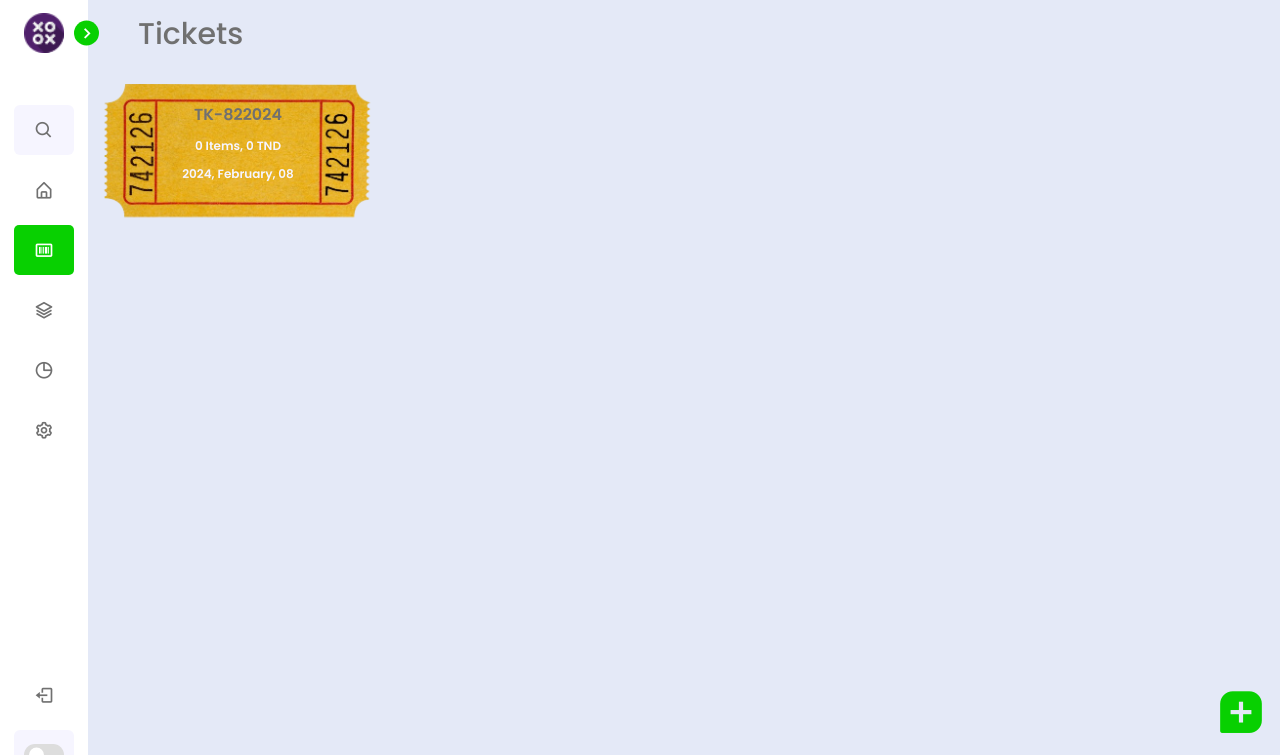
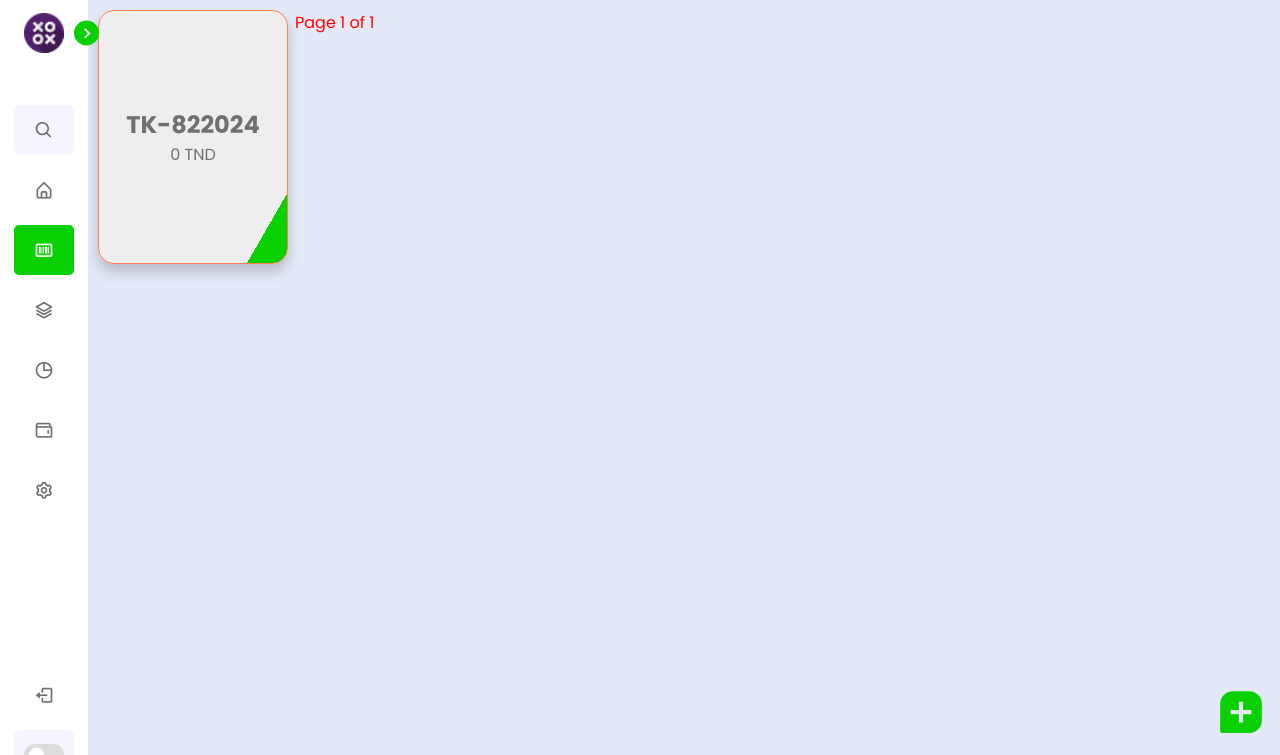
Before and after one commit to Wissemzeddini/MOYMGMT, a Flask app: page /tickets in a window 1280 px wide. Shown: the top 755 px of the page. Run offline with Flask 3, Linux system fonts and the light colour scheme; the visitor is signed in with stand-in values (Sample User, id 1); data comes from the database, SQL or seed files in the repository; both versions use the stored data as it was after the commit.

Commit message:
update template & add paginiation

```diff
--- a/Models/item.py
+++ b/Models/item.py
@@ -40,7 +40,27 @@ class Ticket:
             return rows[0][0]
         raise Exception(f"No such Ticket under this code: {self.code}")
 
-    def getAllTickets(self):
+    def getAllTickets(self, offset=0, limit=10):
+        cleanTickets = []
+        query = '''
+                SELECT t.id as ticket_id, t.createdAt as date, t.code, COUNT(i.id) as item_count, COALESCE(SUM(i.current_price), 0) as total_price
+                FROM tickets t
+                LEFT JOIN items i ON t.id = i.ticket
+                WHERE t.user = ?  -- Assuming 'user' is a column in the 'tickets' table
+                GROUP BY t.id, t.createdAt, t.code
+                ORDER BY t.id DESC LIMIT ? OFFSET ?;
+                '''
+        data = (self.user,limit, offset)
+        rows = fetchData(query,data)
+        if len(rows):
+            for row in rows:
+                date_object = datetime.strptime(row[1], "%Y-%m-%d %H:%M:%S.%f")
+                formatted_date = date_object.strftime("%Y, %B, %d")
+                cleanTickets.append((formatted_date,row[2],row[0],row[3],row[4]))
+            return cleanTickets
+        return [("There is no data to display!")]
+
+    def getAllTicketsCount(self):
         cleanTickets = []
         query = '''
                 SELECT t.id as ticket_id, t.createdAt as date, t.code, COUNT(i.id) as item_count, COALESCE(SUM(i.current_price), 0) as total_price
--- a/app.py
+++ b/app.py
@@ -7,6 +7,7 @@ import hashlib
 import time
 import json
 from datetime import datetime
+from math import ceil
 
 app = Flask(__name__)
 app.secret_key = 'moymgmt(:Gh/.>.*/{)]'
@@ -128,8 +129,28 @@ def save_expense():
 
 @app.route('/tickets')
 def tickets():
-    tk = Ticket(session.get("userId"))
-    return render_template("tickets.html",session=session,jsonObj=loadJsonFile(),tickets=tk.getAllTickets())
+    user_id = session.get("userId")
+    if not user_id:
+        return redirect(url_for('login'))  # Redirect to login if user is not authenticated
+
+    page = request.args.get('page', 1, type=int)
+    per_page = request.args.get('per_page', 10, type=int)
+    offset = (page - 1) * per_page
+
+    tk = Ticket(user_id)
+    total_tickets = len(tk.getAllTicketsCount())  # You may need a separate method to count the total tickets
+    tickets = tk.getAllTickets(offset, per_page)
+    total_pages = ceil(total_tickets / per_page)
+
+    return render_template(
+        "tickets.html",
+        session=session,
+        jsonObj=loadJsonFile(),
+        tickets=tickets,
+        page=page,
+        per_page=per_page,
+        total_pages=total_pages
+    )
 
 if __name__=="__main__":
     app.run(debug=True)
--- a/categories.json
+++ b/categories.json
@@ -6,7 +6,7 @@
       },
       {
         "name": "Foods",
-        "subcategories": ["Kaskrout", "Coffee", "Juce","Lap-lepi","Melaoui","Gazouz","Tea","Kafteji","Pizza","Other Foods"]
+        "subcategories": ["Kaskrout", "Coffee", "Juce","Lap-lepi","Melaoui","Gazouz","Tea","Kafteji","Pizza","Biscot","Rbo3 Dejaj","Water","Mekhareg","Other Foods"]
       },
       {
         "name":"Telecomication",
@@ -15,6 +15,30 @@
       {
         "name":"Transportations",
         "subcategories":["Bus","Mini-Bus","Taxi","Train","Others"]
+      },
+      {
+        "name":"Foodstuffs",
+        "subcategories":["Harissa","Yaourt","lobyia","Other"]
+      },
+      {
+        "name":"Gifts",
+        "subcategories":["Money","Tickets","Other"]
+      },
+      {
+        "name":"Cleanliness",
+        "subcategories":["Tissue Paper","Other"]
+      },
+      {
+        "name":"clothes",
+        "subcategories":["Hood","Socks"]
+      },
+      {
+        "name":"Meats",
+        "subcategories":["Chicken","Sheep","Others"]
+      },
+      {
+        "name":"None Types",
+        "subcategories":["Hair cut"]
       }
     ]
 
--- a/static/css/style.css
+++ b/static/css/style.css
@@ -452,30 +452,67 @@ body.dark .home .text{
     cursor: pointer;
     transition: 2s;
   }
-  .ticket-container {
+  .flip-card-container{
     display: grid;
     grid-template-columns: repeat(auto-fill, minmax(20%, 1fr));
-    gap: 1px;
-    margin-left: 10px;
-    margin-top: 15px;
+    margin-left: 15px;
+    margin-top: 10px;
   }
-  .ticket-card{
-    width: 300px;
-    height: 140px;
-    background-image: url('../images/ticket2.png');
-    background-size: cover;
-    background-position: center;
+  .flip-card {
+    background-color: transparent;
+    width: 190px;
+    height: 254px;
+    perspective: 1000px;
+    font-family: sans-serif;
     margin-bottom: 5px;
-    color: var(--text-color-light);
+  }
+
+  .title {
+    font-size: 1.5em;
+    font-weight: 900;
     text-align: center;
-    padding: 8px;
+    margin: 0;
   }
-  .ticket-card p{
-    margin-top: 10px;
-    font-weight: 600;
-    font-size: 16px;
+
+  .flip-card-inner {
+    position: relative;
+    width: 100%;
+    height: 100%;
+    text-align: center;
+    transition: transform 0.8s;
+    transform-style: preserve-3d;
   }
-  .ticket-card p a{
+
+  .flip-card:hover .flip-card-inner {
+    transform: rotateY(180deg);
+  }
+
+  .flip-card-front, .flip-card-back {
+    box-shadow: 0 8px 14px 0 rgba(0,0,0,0.2);
+    position: absolute;
+    display: flex;
+    flex-direction: column;
+    justify-content: center;
+    width: 100%;
+    height: 100%;
+    -webkit-backface-visibility: hidden;
+    backface-visibility: hidden;
+    border: 1px solid coral;
+    border-radius: 1rem;
+  }
+  .flip-card-front a, .flip-card-back a{
+    text-decoration: none;
+    color: var(--text-color);;
+  }
+  .flip-card-front {
+    background: linear-gradient(120deg, var(--popup-color) 60%, var(--popup-color) 88%,
+    var(--popup-color) 40%, var(--primary-color) 48%);
     color: var(--text-color);
-    text-decoration: none;
   }
+
+  .flip-card-back {
+    background: linear-gradient(120deg, var(--popup-color) 30%, var(--popup-color) 88%,
+       bisque 40%, rgb(255, 185, 160) 78%);
+    color: var(--text-color);
+    transform: rotateY(180deg);
+  }
--- a/templates/base.html
+++ b/templates/base.html
@@ -66,6 +66,13 @@
                         <a href="#">
                             <i class='bx bx-pie-chart-alt icon' ></i>
                             <span class="text nav-text">Analytics</span>
+                        </a>
+                    </li>
+
+                    <li class="nav-link">
+                        <a href="#">
+                            <i class='bx bx-wallet icon' ></i>
+                            <span class="text nav-text">Wallet</span>
                         </a>
                     </li>
 
--- a/templates/tickets.html
+++ b/templates/tickets.html
@@ -3,15 +3,46 @@
 {% block title %}MOYMGMT - Tickets{% endblock %}
 
 {% block body %}
-<div class="text">Tickets</div>
-<div class="ticket-container">
-    {% for ticket in tickets %}
-    <div class="ticket-card">
-        <p><a href="#">{{ ticket[1] }}</a></p>
-        <p style="font-size: 12px;">{{ ticket[3] }} Items, {{ ticket[4] }} TND</p>
-        <p style="font-size: 12px;">{{ ticket[0] }}</p>
+    <style>
+        .flip-card-container {
+            display: grid;
+            grid-template-columns: repeat(auto-fill, minmax(15%, 1fr));
+            margin-left: 20px;
+            margin-top: 10px;
+        }
+    </style>
+    <div class="flip-card-container">
+        {% for ticket in tickets %}
+        <div class="flip-card">
+            <div class="flip-card-inner">
+                <div class="flip-card-front">
+                    <p class="title"><a href="#">{{ ticket[1] }}</a></p>
+                    <p>{{ ticket[4] }} TND</p>
+                </div>
+                <div class="flip-card-back">
+                    <p class="title">{{ ticket[3] }} Items</p>
+                    <p>{{ ticket[0] }}</p>
+                    <a href="#" class="ticket-button">Update</i></a>
+                    <a href="#" class="ticket-button">Delete</a>
+                </div>
+            </div>
+        </div>
+        {% endfor %}
+
+
+        <!-- Pagination controls -->
+        <div class="pagination" style="bottom: 100%;color:red">
+            {% if page > 1 %}
+            <a href="{{ url_for('tickets', page=1, per_page=per_page) }}">First</a>
+            <a href="{{ url_for('tickets', page=page-1, per_page=per_page) }}">Previous</a>
+            {% endif %}
+
+            <span>Page {{ page }} of {{ total_pages }}</span>
+
+            {% if page < total_pages %}
+            <a href="{{ url_for('tickets', page=page+1, per_page=per_page) }}">Next</a>
+            <a href="{{ url_for('tickets', page=total_pages, per_page=per_page) }}">Last</a>
+        {% endif %}
+        </div>
     </div>
-    {% endfor %}
-</div>
-
 {% endblock %}
```
Also changed, not shown: moymgmt_v2.db.
